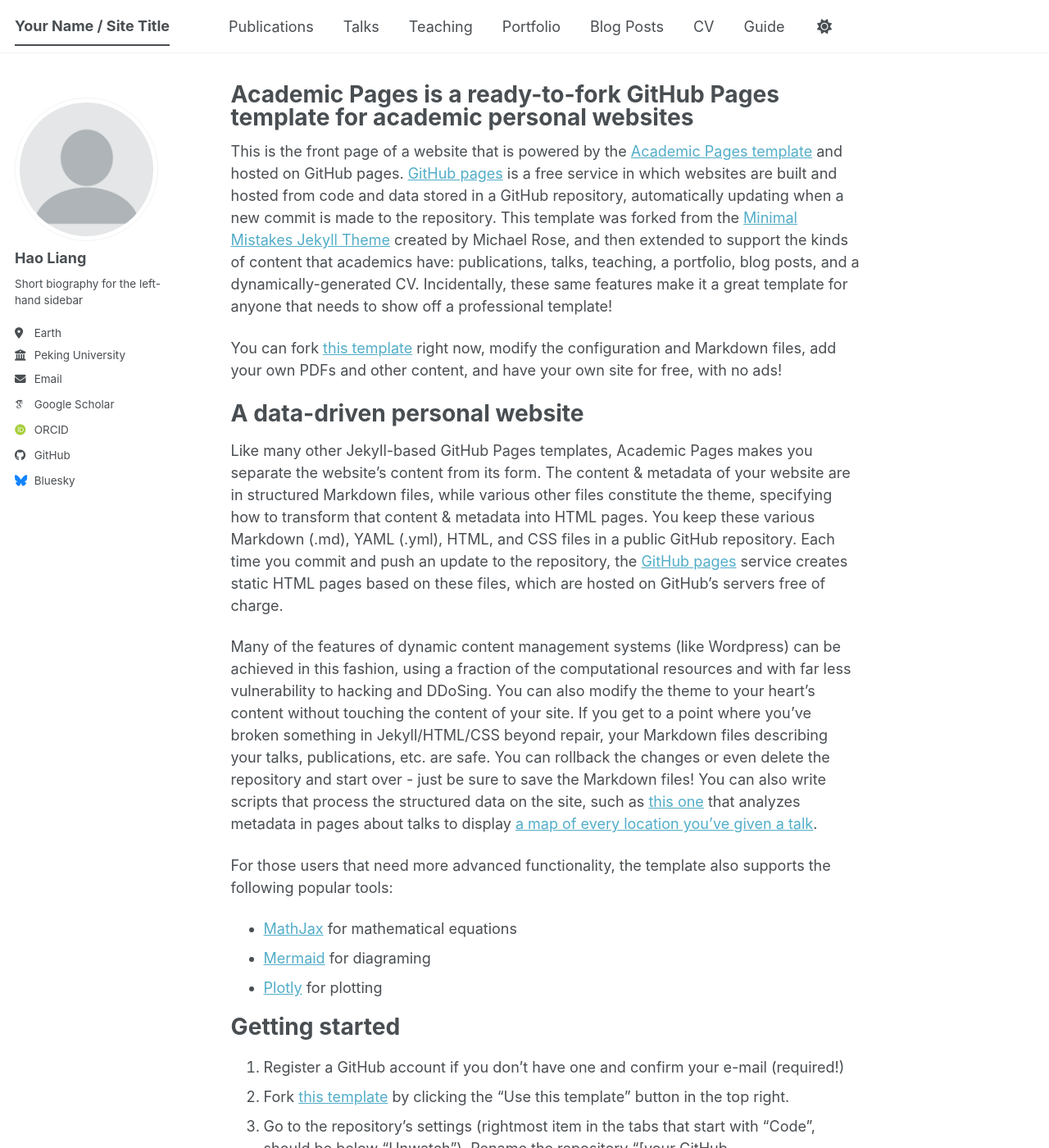
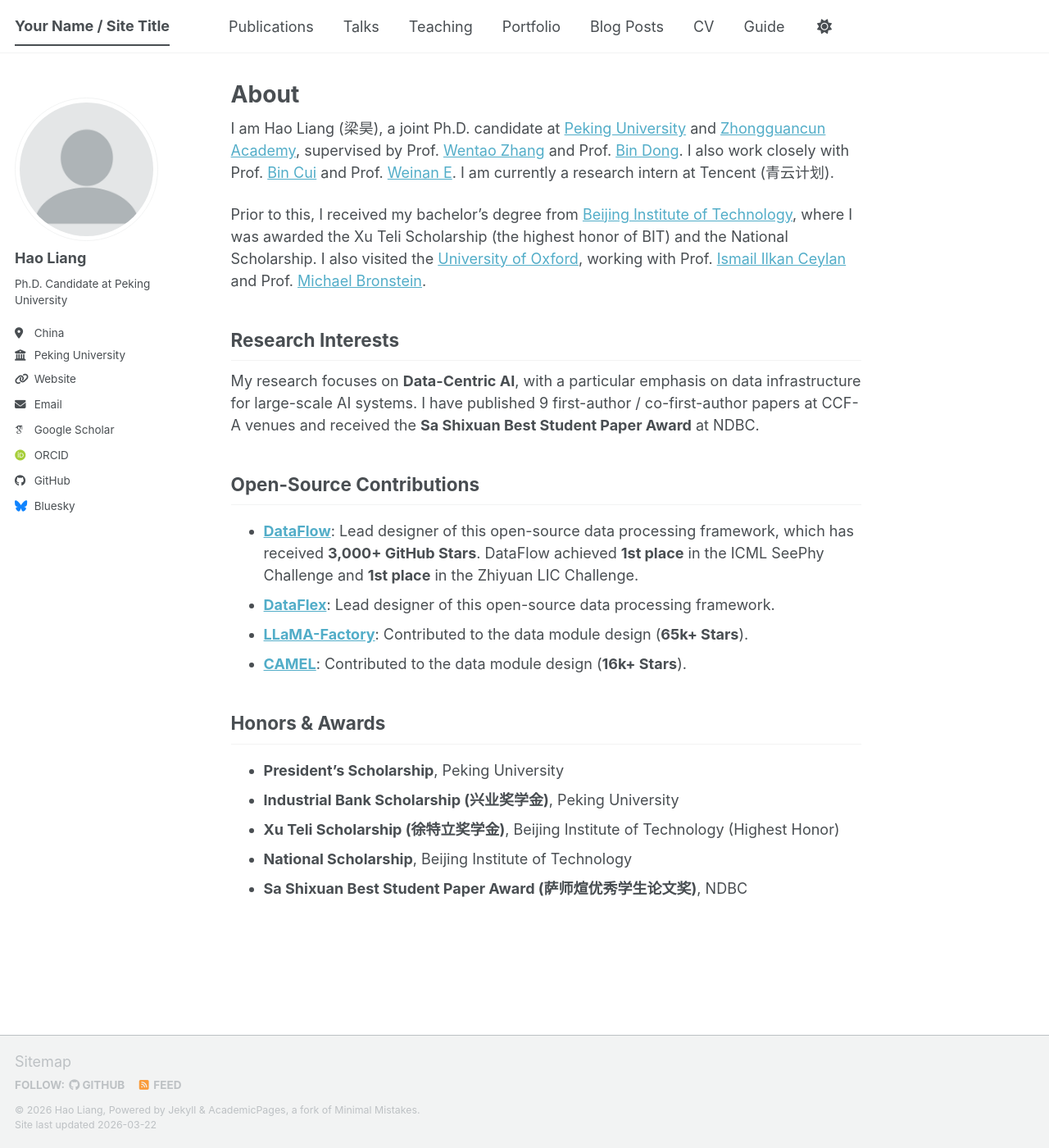
Before and after one commit to haolpku/haolpku.github.io, a Jekyll site: the page built from _pages/about.md, in a window 1280 px wide and 1400 px high. Shown: the whole window at 82% size. Built offline with Jekyll 4.4.1, drawn with Linux system fonts in a browser that asks for light colours; some web fonts are replaced; a script bundle is joined from its source files by our own code; library files that are not in the unit come from our copies; some of the changed text lies outside the part shown.

Commit message:
update about

```diff
--- a/_config.yml
+++ b/_config.yml
@@ -16,7 +16,7 @@
 url                      : https://haolpku.github.io # The base hostname & protocol for your site e.g. "https://[your GitHub username].github.io",
                                                            # or if you already have some other page hosted on Github then use "https://[your GitHub username].github.io/[Your Repo Name]"
 baseurl                  : "" # the subpath of your site, e.g. "/blog"
-repository               : "academicpages/academicpages.github.io"
+repository               : "https://haolpku.github.io"
 
 # Site Author - The following control what appear as part of the author content on the side bar.
 #               If a field is blank the icon and link will not appear, otherwise it will be shown.
@@ -26,10 +26,10 @@
   avatar           : "profile.png"
   name             : "Hao Liang"
   pronouns         : # example: "she/her"
-  bio              : "Short biography for the left-hand sidebar"
-  location         : "Earth"
+  bio              : "Ph.D. Candidate at Peking University"
+  location         : "China"
   employer         : "Peking University"
-  uri              : # URL
+  uri              : "https://haolpku.github.io"
   email            : "hao.liang@stu.pku.edu.cn"
 
   # Academic websites
--- a/_pages/about.md
+++ b/_pages/about.md
@@ -1,56 +1,31 @@
 ---
 permalink: /
-title: "Academic Pages is a ready-to-fork GitHub Pages template for academic personal websites"
+title: "About"
 author_profile: true
 redirect_from:
   - /about/
   - /about.html
 ---
 
-This is the front page of a website that is powered by the [Academic Pages template](https://github.com/academicpages/academicpages.github.io) and hosted on GitHub pages. [GitHub pages](https://pages.github.com) is a free service in which websites are built and hosted from code and data stored in a GitHub repository, automatically updating when a new commit is made to the repository. This template was forked from the [Minimal Mistakes Jekyll Theme](https://mmistakes.github.io/minimal-mistakes/) created by Michael Rose, and then extended to support the kinds of content that academics have: publications, talks, teaching, a portfolio, blog posts, and a dynamically-generated CV. Incidentally, these same features make it a great template for anyone that needs to show off a professional template!
+I am Hao Liang (梁昊), a joint Ph.D. candidate at [Peking University](https://www.pku.edu.cn/) and [Zhongguancun Academy](https://www.zgclab.edu.cn/), supervised by Prof. [Wentao Zhang](https://zwt233.github.io/) and Prof. [Bin Dong](http://faculty.bicmr.pku.edu.cn/~dongbin/). I also work closely with Prof. [Bin Cui](https://cuibinpku.github.io/) and Prof. [Weinan E](https://web.math.princeton.edu/~weinan/). I am currently a research intern at Tencent (青云计划).
 
- You can fork [this template](https://github.com/academicpages/academicpages.github.io) right now, modify the configuration and Markdown files, add your own PDFs and other content, and have your own site for free, with no ads!
+Prior to this, I received my bachelor's degree from [Beijing Institute of Technology](https://www.bit.edu.cn/), where I was awarded the Xu Teli Scholarship (the highest honor of BIT) and the National Scholarship. I also visited the [University of Oxford](https://www.ox.ac.uk/), working with Prof. [Ismail Ilkan Ceylan](https://www.cs.ox.ac.uk/people/ismaililkan.ceylan/) and Prof. [Michael Bronstein](https://www.cs.ox.ac.uk/people/michael.bronstein/).
 
-A data-driven personal website
-======
-Like many other Jekyll-based GitHub Pages templates, Academic Pages makes you separate the website's content from its form. The content & metadata of your website are in structured Markdown files, while various other files constitute the theme, specifying how to transform that content & metadata into HTML pages. You keep these various Markdown (.md), YAML (.yml), HTML, and CSS files in a public GitHub repository. Each time you commit and push an update to the repository, the [GitHub pages](https://pages.github.com/) service creates static HTML pages based on these files, which are hosted on GitHub's servers free of charge.
+## Research Interests
 
-Many of the features of dynamic content management systems (like Wordpress) can be achieved in this fashion, using a fraction of the computational resources and with far less vulnerability to hacking and DDoSing. You can also modify the theme to your heart's content without touching the content of your site. If you get to a point where you've broken something in Jekyll/HTML/CSS beyond repair, your Markdown files describing your talks, publications, etc. are safe. You can rollback the changes or even delete the repository and start over - just be sure to save the Markdown files! You can also write scripts that process the structured data on the site, such as [this one](https://github.com/academicpages/academicpages.github.io/blob/master/talkmap.ipynb) that analyzes metadata in pages about talks to display [a map of every location you've given a talk](https://academicpages.github.io/talkmap.html).
+My research focuses on **Data-Centric AI**, with a particular emphasis on data infrastructure for large-scale AI systems. I have published 9 first-author / co-first-author papers at CCF-A venues and received the **Sa Shixuan Best Student Paper Award** at NDBC.
 
-For those users that need more advanced functionality, the template also supports the following popular tools:
-- [MathJax](https://www.mathjax.org/) for mathematical equations
-- [Mermaid](https://mermaid.js.org/) for diagraming
-- [Plotly](https://plotly.com/javascript/) for plotting
+## Open-Source Contributions
 
-Getting started
-======
-1. Register a GitHub account if you don't have one and confirm your e-mail (required!)
-1. Fork [this template](https://github.com/academicpages/academicpages.github.io) by clicking the "Use this template" button in the top right.
-1. Go to the repository's settings (rightmost item in the tabs that start with "Code", should be below "Unwatch"). Rename the repository "[your GitHub username].github.io", which will also be your website's URL.
-1. Set site-wide configuration and create content & metadata (see below -- also see [this set of diffs](https://archive.is/3TPas) showing what files were changed to set up [an example site](https://getorg-testacct.github.io) for a user with the username "getorg-testacct")
-1. Upload any files (like PDFs, .zip files, etc.) to the files/ directory. They will appear at https://[your GitHub username].github.io/files/example.pdf.
-1. Check status by going to the repository settings, in the "GitHub pages" section
+- **[DataFlow](https://github.com/OpenDCAI/DataFlow)**: Lead designer of this open-source data processing framework, which has received **3,000+ GitHub Stars**. DataFlow achieved **1st place** in the ICML SeePhy Challenge and **1st place** in the Zhiyuan LIC Challenge.
+- **[DataFlex](https://github.com/OpenDCAI/DataFlex)**: Lead designer of this open-source data processing framework.
+- **[LLaMA-Factory](https://github.com/hiyouga/LLaMA-Factory)**: Contributed to the data module design (**65k+ Stars**).
+- **[CAMEL](https://github.com/camel-ai/camel)**: Contributed to the data module design (**16k+ Stars**).
 
-Site-wide configuration
-------
-The main configuration file for the site is in the base directory in [_config.yml](https://github.com/academicpages/academicpages.github.io/blob/master/_config.yml), which defines the content in the sidebars and other site-wide features. You will need to replace the default variables with ones about yourself and your site's github repository. The configuration file for the top menu is in [_data/navigation.yml](https://github.com/academicpages/academicpages.github.io/blob/master/_data/navigation.yml). For example, if you don't have a portfolio or blog posts, you can remove those items from that navigation.yml file to remove them from the header.
+## Honors & Awards
 
-Create content & metadata
-------
-For site content, there is one Markdown file for each type of content, which are stored in directories like _publications, _talks, _posts, _teaching, or _pages. For example, each talk is a Markdown file in the [_talks directory](https://github.com/academicpages/academicpages.github.io/tree/master/_talks). At the top of each Markdown file is structured data in YAML about the talk, which the theme will parse to do lots of cool stuff. The same structured data about a talk is used to generate the list of talks on the [Talks page](https://academicpages.github.io/talks), each [individual page](https://academicpages.github.io/talks/2012-03-01-talk-1) for specific talks, the talks section for the [CV page](https://academicpages.github.io/cv), and the [map of places you've given a talk](https://academicpages.github.io/talkmap.html) (if you run this [python file](https://github.com/academicpages/academicpages.github.io/blob/master/talkmap.py) or [Jupyter notebook](https://github.com/academicpages/academicpages.github.io/blob/master/talkmap.ipynb), which creates the HTML for the map based on the contents of the _talks directory).
-
-**Markdown generator**
-
-The repository includes [a set of Jupyter notebooks](https://github.com/academicpages/academicpages.github.io/tree/master/markdown_generator
-) that converts a CSV containing structured data about talks or presentations into individual Markdown files that will be properly formatted for the Academic Pages template. The sample CSVs in that directory are the ones I used to create my own personal website at stuartgeiger.com. My usual workflow is that I keep a spreadsheet of my publications and talks, then run the code in these notebooks to generate the Markdown files, then commit and push them to the GitHub repository.
-
-How to edit your site's GitHub repository
-------
-Many people use a git client to create files on their local computer and then push them to GitHub's servers. If you are not familiar with git, you can directly edit these configuration and Markdown files directly in the github.com interface. Navigate to a file (like [this one](https://github.com/academicpages/academicpages.github.io/blob/master/_talks/2012-03-01-talk-1.md) and click the pencil icon in the top right of the content preview (to the right of the "Raw | Blame | History" buttons). You can delete a file by clicking the trashcan icon to the right of the pencil icon. You can also create new files or upload files by navigating to a directory and clicking the "Create new file" or "Upload files" buttons.
-
-Example: editing a Markdown file for a talk
-![Editing a Markdown file for a talk](/images/editing-talk.png)
-
-For more info
-------
-More info about configuring Academic Pages can be found in [the guide](https://academicpages.github.io/markdown/), the [growing wiki](https://github.com/academicpages/academicpages.github.io/wiki), and you can always [ask a question on GitHub](https://github.com/academicpages/academicpages.github.io/discussions). The [guides for the Minimal Mistakes theme](https://mmistakes.github.io/minimal-mistakes/docs/configuration/) (which this theme was forked from) might also be helpful.
+- **President's Scholarship**, Peking University
+- **Industrial Bank Scholarship (兴业奖学金)**, Peking University
+- **Xu Teli Scholarship (徐特立奖学金)**, Beijing Institute of Technology (Highest Honor)
+- **National Scholarship**, Beijing Institute of Technology
+- **Sa Shixuan Best Student Paper Award (萨师煊优秀学生论文奖)**, NDBC
```
